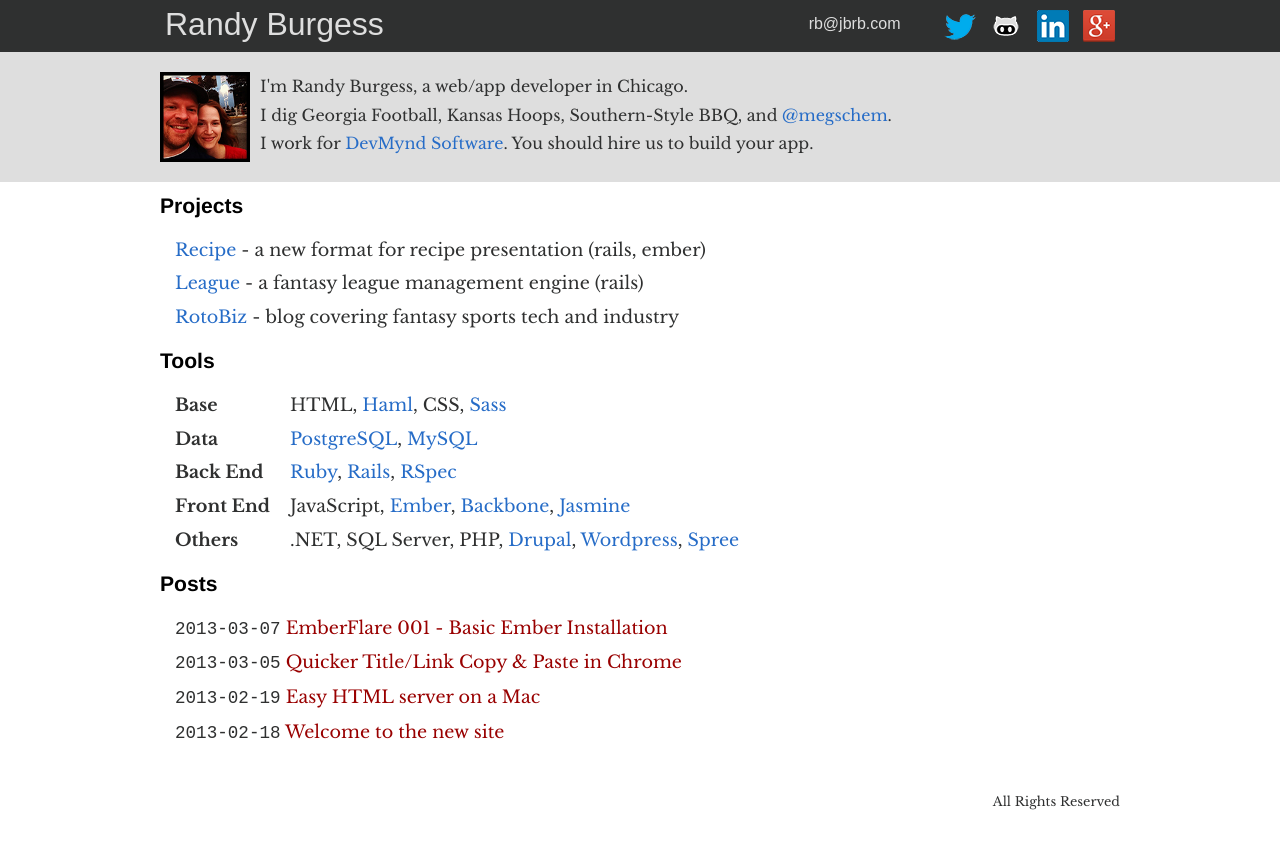
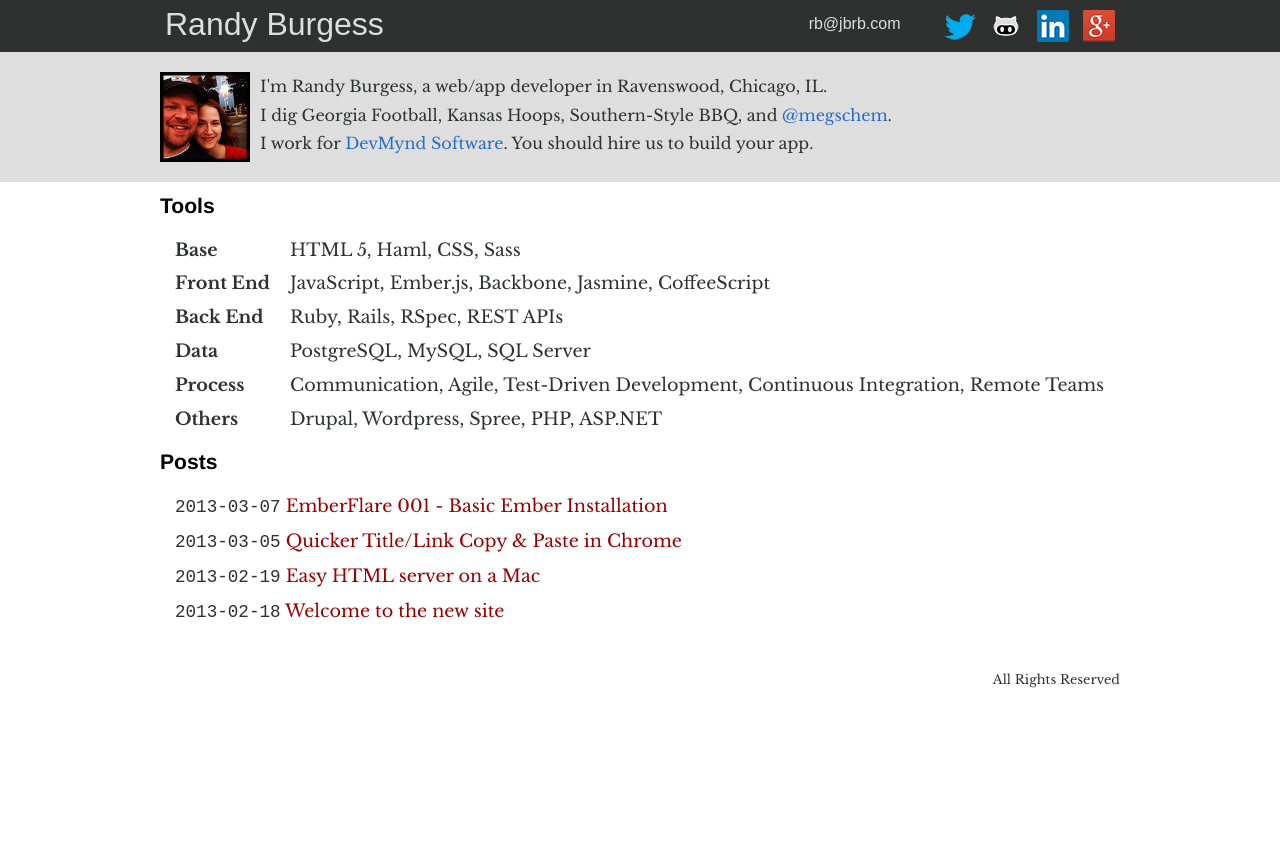
Before and after one commit to wrburgess/wrburgess.github.com, a Jekyll site: the page built from index.html, in a window 1280 px wide. Shown: the top 849 px of the page. Built offline with Jekyll 4.4.1, drawn with Linux system fonts in a browser that asks for light colours; some web fonts are replaced; Markdown is read by kramdown in place of the engine named in the settings.

Commit message:
changing skills

```diff
--- a/css/style.css
+++ b/css/style.css
@@ -204,6 +204,14 @@
   color: #990000;
 }
 
+#post ul li {
+  list-style-type: disc;
+}
+
+#post ul li ul li {
+  list-style-type: circle;
+}
+
 #tools li strong {
   display: inline-block;
   width: 110px;
--- a/index.html
+++ b/index.html
@@ -5,56 +5,37 @@
 <div id="intro-wrapper">
   <div id="intro">
     <img src="/images/wrburgess-logo.png" alt="Randy and Megan Pic" title="Randy Burgess and Megan Schemmel" />
-    I'm Randy Burgess, a web/app developer in Chicago.<br />
+    I'm Randy Burgess, a web/app developer in Ravenswood, Chicago, IL.<br />
     I dig Georgia Football, Kansas Hoops, Southern-Style BBQ, and <a href="https://twitter.com/megschem" title="Megan Schemmel on Twitter">@megschem</a>.<br />
     I work for <a href="http://www.devmynd.com" title="DevMynd Website">DevMynd Software</a>. You should hire us to build your app.
   </div>
 </div>
 <div class="content">
-  <div id="projects">
-    <h2>Projects</h2>
-    <ul>
-      <li><a href="http://github.com/wrburgess/recipe-server" title="Recipe Server Repo">Recipe</a> - a new format for recipe presentation (rails, ember)</li>
-      <li><a href="http://github.com/wrburgess/league-server" title="League Server Repo">League</a> - a fantasy league management engine (rails)</li>
-      <!-- <li><a href="http://emberflares.com" title="EmberFlares Site">EmberFlares</a> - Ember.js aggregator</li> !-->
-      <li><a href="http://rotobiz.com" title="RotoBiz Site">RotoBiz</a> - blog covering fantasy sports tech and industry</li>
-    <ul>
-  </div>
   <div id="tools">
     <h2>Tools</h2>
     <ul>
       <li>
         <strong>Base</strong>
-        HTML,
-        <a href="http://haml.info" title="Haml Site">Haml</a>,
-        CSS,
-        <a href="http://sass-lang.com" title="Sass Site">Sass</a>
+        HTML 5, Haml, CSS, Sass
+      </li>
+      <li>
+        <strong>Front End</strong>
+        JavaScript, Ember.js, Backbone, Jasmine, CoffeeScript
+      </li>
+      <li>
+        <strong>Back End</strong>
+        Ruby, Rails, RSpec, REST APIs
       </li>
       <li>
         <strong>Data</strong>
-        <a href="http://www.postgresql.org/" title="PostgreSQL Site">PostgreSQL</a>,
-        <a href="http://www.mysql.com" title="MySQL Site">MySQL</a>
+        PostgreSQL, MySQL, SQL Server
       </li>
       <li>
-        <strong>Back End</strong>
-        <a href="http://ruby-lang.org" title="Ruby Site">Ruby</a>,
-        <a href="http://rubyonrails.org" title="Ruby on Rails Site">Rails</a>,
-        <a href="http://rspec.info"title="RSpec Site">RSpec</a>
-      </li>
-      <li>
-        <strong>Front End</strong>
-        JavaScript,
-        <a href="http://emberjs.com" title="EmberJS Site">Ember</a>,
-        <a href="http://backbonejs.org" title="BackboneJS Site">Backbone</a>,
-        <a href="http://pivotal.github.com/jasmine" title="Jasmine Site">Jasmine</a>
+        <strong>Process</strong>
+        Communication, Agile, Test-Driven Development, Continuous Integration, Remote Teams
       </li>
       <li><strong>Others</strong>
-        .NET,
-        SQL Server,
-        PHP,
-        <a href="http://drupal.org" title="Drupal Site">Drupal</a>,
-        <a href="http://wordpress.org" title="Wordpress Site">Wordpress</a>,
-        <a href="http://spreecommerce.com" title="Spree Commerce Site">Spree</a>
+        Drupal, Wordpress, Spree, PHP, ASP.NET
       </li>
     <ul>
   </div>
```
Also changed, not shown: _posts/2013-03-07-ember-flare-01.md (+0 -2 lines).
